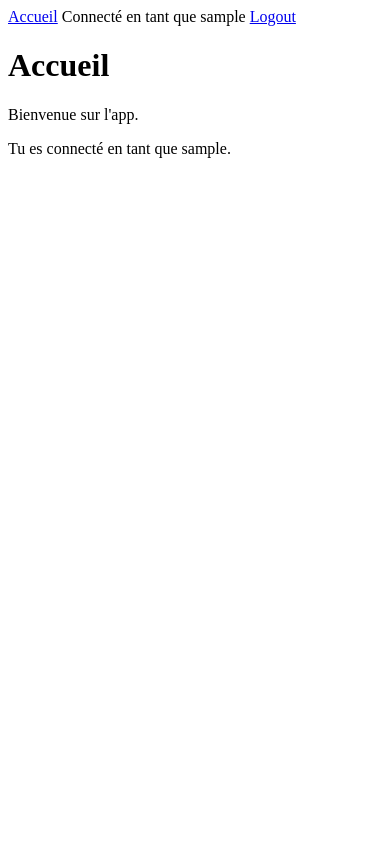
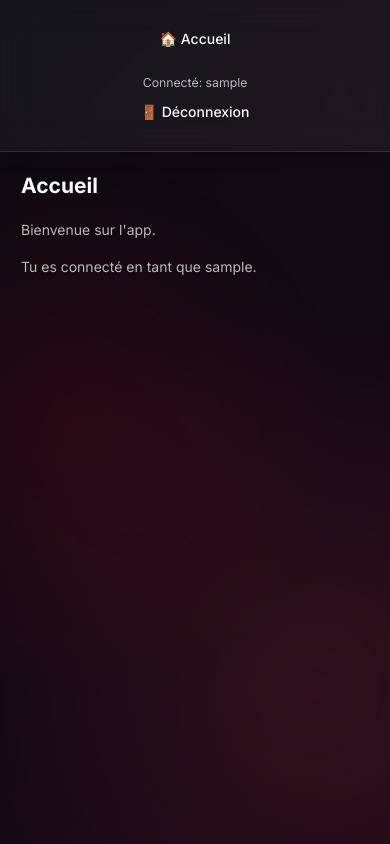
Before and after one commit to mathi04/Unify, a Flask app: page / in a window 390 px wide. Run offline with Flask 3, Linux system fonts and the light colour scheme; the visitor is signed in with stand-in values (Sample User, id 1).

Commit message:
ajout interface web

```diff
--- /dev/null
+++ b/web/app/static/css/style.css
@@ -0,0 +1,586 @@
+/* ============================================
+   MODERN CSS DESIGN SYSTEM
+   Inspired by pgc.unige.ch with futuristic enhancements
+   ============================================ */
+
+/* ============================================
+   CSS VARIABLES - Color Palette & Design Tokens
+   ============================================ */
+:root {
+  /* UNIGE-Inspired Colors - Modern Vibrant Variations */
+  --color-primary: #c8102e;
+  --color-primary-light: #e91e3e;
+  --color-primary-dark: #8b0a1f;
+  --color-secondary: #6b1329;
+  --color-accent: #ff4d6d;
+
+  /* Dark Theme Background Gradients */
+  --color-bg-dark: #0a0a0f;
+  --color-bg-darker: #050508;
+  --color-bg-card: rgba(20, 20, 30, 0.7);
+  --color-bg-nav: rgba(15, 15, 25, 0.85);
+
+  /* Glassmorphism */
+  --glass-bg: rgba(255, 255, 255, 0.05);
+  --glass-border: rgba(255, 255, 255, 0.1);
+  --glass-shadow: 0 8px 32px 0 rgba(0, 0, 0, 0.37);
+
+  /* Text Colors */
+  --color-text-primary: #f8f9fa;
+  --color-text-secondary: #b8b9bc;
+  --color-text-muted: #8a8b8e;
+
+  /* Gradients */
+  --gradient-primary: linear-gradient(135deg, #c8102e 0%, #8b0a1f 100%);
+  --gradient-accent: linear-gradient(135deg, #ff4d6d 0%, #c8102e 100%);
+  --gradient-bg: linear-gradient(135deg, #0a0a0f 0%, #1a0a14 100%);
+
+  /* Spacing */
+  --spacing-xs: 0.5rem;
+  --spacing-sm: 1rem;
+  --spacing-md: 1.5rem;
+  --spacing-lg: 2rem;
+  --spacing-xl: 3rem;
+
+  /* Typography */
+  --font-family: 'Inter', -apple-system, BlinkMacSystemFont, 'Segoe UI', Roboto, sans-serif;
+  --font-size-base: 16px;
+  --font-size-sm: 0.875rem;
+  --font-size-lg: 1.125rem;
+  --font-size-xl: 1.5rem;
+  --font-size-2xl: 2rem;
+  --font-size-3xl: 2.5rem;
+
+  /* Border Radius */
+  --radius-sm: 0.375rem;
+  --radius-md: 0.75rem;
+  --radius-lg: 1rem;
+  --radius-xl: 1.5rem;
+
+  /* Transitions */
+  --transition-fast: 150ms ease-in-out;
+  --transition-normal: 300ms ease-in-out;
+  --transition-slow: 500ms ease-in-out;
+}
+
+/* ============================================
+   RESET & BASE STYLES
+   ============================================ */
+* {
+  margin: 0;
+  padding: 0;
+  box-sizing: border-box;
+}
+
+html {
+  font-size: var(--font-size-base);
+  scroll-behavior: smooth;
+}
+
+body {
+  font-family: var(--font-family);
+  background: var(--gradient-bg);
+  color: var(--color-text-primary);
+  line-height: 1.6;
+  min-height: 100vh;
+  overflow-x: hidden;
+  position: relative;
+}
+
+/* Animated Background Effect */
+body::before {
+  content: '';
+  position: fixed;
+  top: 0;
+  left: 0;
+  width: 100%;
+  height: 100%;
+  background:
+    radial-gradient(circle at 20% 50%, rgba(200, 16, 46, 0.15) 0%, transparent 50%),
+    radial-gradient(circle at 80% 80%, rgba(255, 77, 109, 0.12) 0%, transparent 50%);
+  pointer-events: none;
+  z-index: 0;
+  animation: bgPulse 8s ease-in-out infinite alternate;
+  will-change: opacity;
+}
+
+body::after {
+  content: '';
+  position: fixed;
+  top: 0;
+  left: 0;
+  width: 100%;
+  height: 100%;
+  pointer-events: none;
+  z-index: 1;
+}
+
+@keyframes bgPulse {
+  0% {
+    opacity: 0.6;
+    transform: scale(1);
+  }
+
+  100% {
+    opacity: 0.9;
+    transform: scale(1.05);
+  }
+}
+
+/* ============================================
+   TYPOGRAPHY
+   ============================================ */
+h1,
+h2,
+h3,
+h4,
+h5,
+h6 {
+  font-weight: 700;
+  line-height: 1.2;
+  margin-bottom: var(--spacing-sm);
+  color: var(--color-text-primary);
+  position: relative;
+}
+
+h1::after,
+h2::after,
+h3::after {
+  content: attr(data-text);
+  position: absolute;
+  left: 0;
+  top: 0;
+  background: linear-gradient(135deg, var(--color-primary-light) 0%, var(--color-accent) 100%);
+  -webkit-background-clip: text;
+  -webkit-text-fill-color: transparent;
+  background-clip: text;
+  z-index: -1;
+  filter: blur(8px);
+  opacity: 0.5;
+}
+
+h1 {
+  font-size: var(--font-size-3xl);
+  margin-bottom: var(--spacing-md);
+}
+
+h2 {
+  font-size: var(--font-size-2xl);
+}
+
+h3 {
+  font-size: var(--font-size-xl);
+}
+
+p {
+  margin-bottom: var(--spacing-sm);
+  color: var(--color-text-secondary);
+}
+
+a {
+  color: var(--color-accent);
+  text-decoration: none;
+  transition: color var(--transition-fast);
+}
+
+a:hover {
+  color: var(--color-primary-light);
+}
+
+/* ============================================
+   NAVIGATION
+   ============================================ */
+nav {
+  position: sticky;
+  top: 0;
+  z-index: 100;
+  background: var(--glass-bg);
+  backdrop-filter: blur(20px);
+  -webkit-backdrop-filter: blur(20px);
+  border-bottom: 1px solid var(--glass-border);
+  box-shadow: 0 4px 16px rgba(0, 0, 0, 0.2);
+  padding: var(--spacing-md) 0;
+}
+
+nav .nav-container {
+  max-width: 1200px;
+  margin: 0 auto;
+  padding: 0 var(--spacing-md);
+  display: flex;
+  justify-content: space-between;
+  align-items: center;
+  flex-wrap: wrap;
+  gap: var(--spacing-sm);
+}
+
+nav a {
+  color: var(--color-text-primary);
+  font-weight: 500;
+  padding: var(--spacing-xs) var(--spacing-md);
+  border-radius: var(--radius-md);
+  transition: all var(--transition-normal);
+}
+
+nav a:hover {
+  color: var(--color-accent);
+  text-decoration: underline;
+}
+
+nav span {
+  color: var(--color-text-secondary);
+  font-size: var(--font-size-sm);
+  padding: var(--spacing-xs) var(--spacing-sm);
+}
+
+/* ============================================
+   MAIN CONTENT CONTAINER
+   ============================================ */
+main,
+.content {
+  max-width: 1200px;
+  margin: var(--spacing-xl) auto;
+  padding: 0 var(--spacing-md);
+  position: relative;
+  z-index: 10;
+  animation: fadeIn 0.6s ease-out;
+}
+
+@keyframes fadeIn {
+  from {
+    opacity: 0;
+    transform: translateY(20px);
+  }
+
+  to {
+    opacity: 1;
+    transform: translateY(0);
+  }
+}
+
+/* ============================================
+   CARDS & GLASSMORPHIC CONTAINERS
+   ============================================ */
+.card {
+  background: var(--glass-bg);
+  backdrop-filter: blur(20px);
+  -webkit-backdrop-filter: blur(20px);
+  border: 1px solid var(--glass-border);
+  border-radius: var(--radius-lg);
+  padding: var(--spacing-lg);
+  box-shadow: var(--glass-shadow);
+  transition: all var(--transition-normal);
+}
+
+.card:hover {
+  transform: translateY(-4px);
+  box-shadow: 0 12px 40px 0 rgba(200, 16, 46, 0.2);
+  border-color: rgba(200, 16, 46, 0.3);
+}
+
+/* ============================================
+   FORMS
+   ============================================ */
+form {
+  background: var(--glass-bg);
+  backdrop-filter: blur(20px);
+  -webkit-backdrop-filter: blur(20px);
+  border: 1px solid var(--glass-border);
+  border-radius: var(--radius-lg);
+  padding: var(--spacing-xl);
+  box-shadow: var(--glass-shadow);
+  max-width: 500px;
+  margin: var(--spacing-lg) 0;
+}
+
+label {
+  display: block;
+  color: var(--color-text-primary);
+  font-weight: 500;
+  margin-bottom: var(--spacing-xs);
+  font-size: var(--font-size-sm);
+  text-transform: uppercase;
+  letter-spacing: 0.05em;
+}
+
+input[type="text"],
+input[type="email"],
+input[type="password"],
+textarea,
+select {
+  width: 100%;
+  padding: var(--spacing-sm) var(--spacing-md);
+  background: rgba(255, 255, 255, 0.05);
+  border: 1px solid var(--glass-border);
+  border-radius: var(--radius-md);
+  color: var(--color-text-primary);
+  font-family: var(--font-family);
+  font-size: var(--font-size-base);
+  transition: all var(--transition-normal);
+  margin-bottom: var(--spacing-md);
+}
+
+input:focus,
+textarea:focus,
+select:focus {
+  outline: none;
+  border-color: var(--color-accent);
+  background: rgba(255, 255, 255, 0.08);
+  box-shadow: 0 0 0 3px rgba(200, 16, 46, 0.1);
+  transform: translateY(-2px);
+}
+
+input::placeholder,
+textarea::placeholder {
+  color: var(--color-text-muted);
+}
+
+/* ============================================
+   BUTTONS
+   ============================================ */
+button,
+.btn {
+  padding: var(--spacing-sm) var(--spacing-lg);
+  background: var(--gradient-accent);
+  color: white;
+  border: none;
+  border-radius: var(--radius-md);
+  font-family: var(--font-family);
+  font-size: var(--font-size-base);
+  font-weight: 600;
+  cursor: pointer;
+  transition: all var(--transition-normal);
+  position: relative;
+  overflow: hidden;
+  box-shadow: 0 4px 15px rgba(200, 16, 46, 0.3);
+}
+
+button::before,
+.btn::before {
+  content: '';
+  position: absolute;
+  top: 50%;
+  left: 50%;
+  width: 0;
+  height: 0;
+  border-radius: 50%;
+  background: rgba(255, 255, 255, 0.2);
+  transform: translate(-50%, -50%);
+  transition: width var(--transition-slow), height var(--transition-slow);
+}
+
+button:hover::before,
+.btn:hover::before {
+  width: 300px;
+  height: 300px;
+}
+
+button:hover,
+.btn:hover {
+  transform: translateY(-2px);
+  box-shadow: 0 8px 25px rgba(200, 16, 46, 0.4);
+}
+
+button:active,
+.btn:active {
+  transform: translateY(0);
+}
+
+button[type="submit"] {
+  background: var(--gradient-primary);
+}
+
+/* ============================================
+   FLASH MESSAGES / NOTIFICATIONS
+   ============================================ */
+.flash-messages {
+  max-width: 1200px;
+  margin: var(--spacing-md) auto;
+  padding: 0 var(--spacing-md);
+}
+
+.flash-messages ul {
+  list-style: none;
+}
+
+.flash-messages li {
+  background: var(--glass-bg);
+  backdrop-filter: blur(20px);
+  -webkit-backdrop-filter: blur(20px);
+  border: 1px solid var(--glass-border);
+  border-radius: var(--radius-md);
+  padding: var(--spacing-md);
+  margin-bottom: var(--spacing-sm);
+  border-left: 4px solid var(--color-accent);
+  box-shadow: 0 4px 16px rgba(0, 0, 0, 0.2);
+  animation: slideIn 0.4s ease-out;
+}
+
+@keyframes slideIn {
+  from {
+    opacity: 0;
+    transform: translateX(-20px);
+  }
+
+  to {
+    opacity: 1;
+    transform: translateX(0);
+  }
+}
+
+.flash-messages li[class*="success"] {
+  border-left-color: #4ade80;
+}
+
+.flash-messages li[class*="error"] {
+  border-left-color: #f87171;
+}
+
+.flash-messages li[class*="warning"] {
+  border-left-color: #fbbf24;
+}
+
+.flash-messages li[class*="info"] {
+  border-left-color: #60a5fa;
+}
+
+/* ============================================
+   UTILITY CLASSES
+   ============================================ */
+.text-center {
+  text-align: center;
+}
+
+.mt-lg {
+  margin-top: var(--spacing-lg);
+}
+
+.mb-lg {
+  margin-bottom: var(--spacing-lg);
+}
+
+.container {
+  max-width: 1200px;
+  margin: 0 auto;
+  padding: 0 var(--spacing-md);
+}
+
+/* ============================================
+   RESPONSIVE DESIGN
+   ============================================ */
+@media (max-width: 768px) {
+  :root {
+    --font-size-base: 14px;
+    --font-size-3xl: 2rem;
+    --font-size-2xl: 1.5rem;
+  }
+
+  nav .nav-container {
+    flex-direction: column;
+    text-align: center;
+  }
+
+  nav a {
+    display: block;
+    width: 100%;
+  }
+
+  form {
+    padding: var(--spacing-md);
+  }
+
+  main,
+  .content {
+    margin: var(--spacing-md) auto;
+  }
+}
+
+@media (max-width: 480px) {
+  :root {
+    --spacing-lg: 1.5rem;
+    --spacing-xl: 2rem;
+  }
+
+  h1 {
+    font-size: var(--font-size-2xl);
+  }
+
+  button,
+  .btn {
+    width: 100%;
+  }
+}
+
+/* ============================================
+   ANIMATIONS & MICRO-INTERACTIONS
+   ============================================ */
+@keyframes float {
+
+  0%,
+  100% {
+    transform: translateY(0);
+  }
+
+  50% {
+    transform: translateY(-10px);
+  }
+}
+
+.animate-float {
+  animation: float 3s ease-in-out infinite;
+}
+
+/* Smooth scroll snap for sections */
+section {
+  scroll-snap-align: start;
+}
+
+/* Loading state */
+.loading {
+  position: relative;
+  pointer-events: none;
+  opacity: 0.6;
+}
+
+.loading::after {
+  content: '';
+  position: absolute;
+  top: 50%;
+  left: 50%;
+  width: 20px;
+  height: 20px;
+  margin: -10px 0 0 -10px;
+  border: 2px solid var(--color-accent);
+  border-top-color: transparent;
+  border-radius: 50%;
+  animation: spin 0.6s linear infinite;
+}
+
+@keyframes spin {
+  to {
+    transform: rotate(360deg);
+  }
+}
+
+/* Selection styling */
+::selection {
+  background: var(--color-accent);
+  color: white;
+}
+
+/* Scrollbar styling */
+::-webkit-scrollbar {
+  width: 10px;
+}
+
+::-webkit-scrollbar-track {
+  background: var(--color-bg-darker);
+}
+
+::-webkit-scrollbar-thumb {
+  background: var(--gradient-accent);
+  border-radius: var(--radius-sm);
+}
+
+::-webkit-scrollbar-thumb:hover {
+  background: var(--gradient-primary);
+}
--- a/web/app/templates/base.html
+++ b/web/app/templates/base.html
@@ -2,30 +2,52 @@
 <html lang="fr">
 <head>
   <meta charset="utf-8">
-  <title>{% block title %}Mon app{% endblock %}</title>
+  <meta name="viewport" content="width=device-width, initial-scale=1.0">
+  <title>{% block title %}Unify - App{% endblock %}</title>
+
+  <!-- Google Fonts - Inter -->
+  <link rel="preconnect" href="https://fonts.googleapis.com">
+  <link rel="preconnect" href="https://fonts.gstatic.com" crossorigin>
+  <link href="https://fonts.googleapis.com/css2?family=Inter:wght@300;400;500;600;700;800&display=swap" rel="stylesheet">
+
+  <!-- Modern CSS -->
+  <link rel="stylesheet" href="{{ url_for('static', filename='css/style.css') }}">
 </head>
 <body>
+  <!-- Navigation -->
   <nav>
-    <a href="{{ url_for('main.menu') }}">Accueil</a>
+    <div class="nav-container">
+      <div>
+        <a href="{{ url_for('main.menu') }}">🏠 Accueil</a>
+      </div>
+      <div>
         {% if current_user.is_authenticated %}
-      <span>Connecté en tant que {{ current_user.username }}</span>
-      <a href="{{ url_for('auth.logout') }}">Logout</a>
+          <span>Connecté: {{ current_user.username }}</span>
+          <a href="{{ url_for('auth.logout') }}">🚪 Déconnexion</a>
         {% else %}
-      <a href="{{ url_for('auth.login') }}">Login</a>
-      <a href="{{ url_for('auth.register') }}">Register</a>
+          <a href="{{ url_for('auth.login') }}">🔐 Connexion</a>
+          <a href="{{ url_for('auth.register') }}">✨ Inscription</a>
         {% endif %}
+      </div>
+    </div>
   </nav>
 
+  <!-- Flash Messages -->
   {% with messages = get_flashed_messages(with_categories=true) %}
     {% if messages %}
+      <div class="flash-messages">
         <ul>
           {% for category, message in messages %}
-          <li>[{{ category }}] {{ message }}</li>
+            <li class="{{ category }}">{{ message }}</li>
           {% endfor %}
         </ul>
+      </div>
     {% endif %}
   {% endwith %}
 
+  <!-- Main Content -->
+  <main>
     {% block content %}{% endblock %}
+  </main>
 </body>
 </html>
```
Lines whose indentation alone changed are shown as unchanged.
